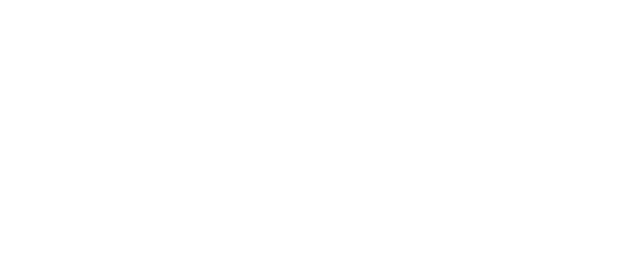
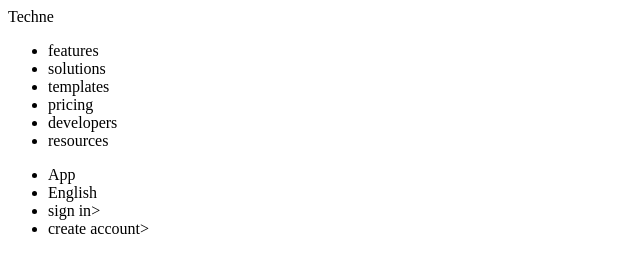
Before and after one commit to devhimank/InternPixel-Himank, a plain HTML site: page index.html in a window 1280 px wide. Shown: the whole page, without its empty margins (0-640 px from the left). Drawn offline with Linux system fonts and the light colour scheme.

Commit message:
added navbar html

```diff
--- a/index.html
+++ b/index.html
@@ -8,6 +8,22 @@
 		<title>Document</title>
 	</head>
 	<body>
-		<!-- add your template -->
+		<nav>
+		<span>Techne</span>
+		<ul>
+			<li>features</li>
+			<li>solutions</li>
+			<li>templates</li>
+			<li>pricing</li>
+			<li>developers</li>
+			<li>resources</li>
+		</ul>
+		<ul>
+			<li>App</li>
+			<li>English</li>
+			<li><buton>sign in</buton>></li>
+			<li><buton>create account</buton>></li>
+		</ul>
+		</nav>
 	</body>
 </html>
```
